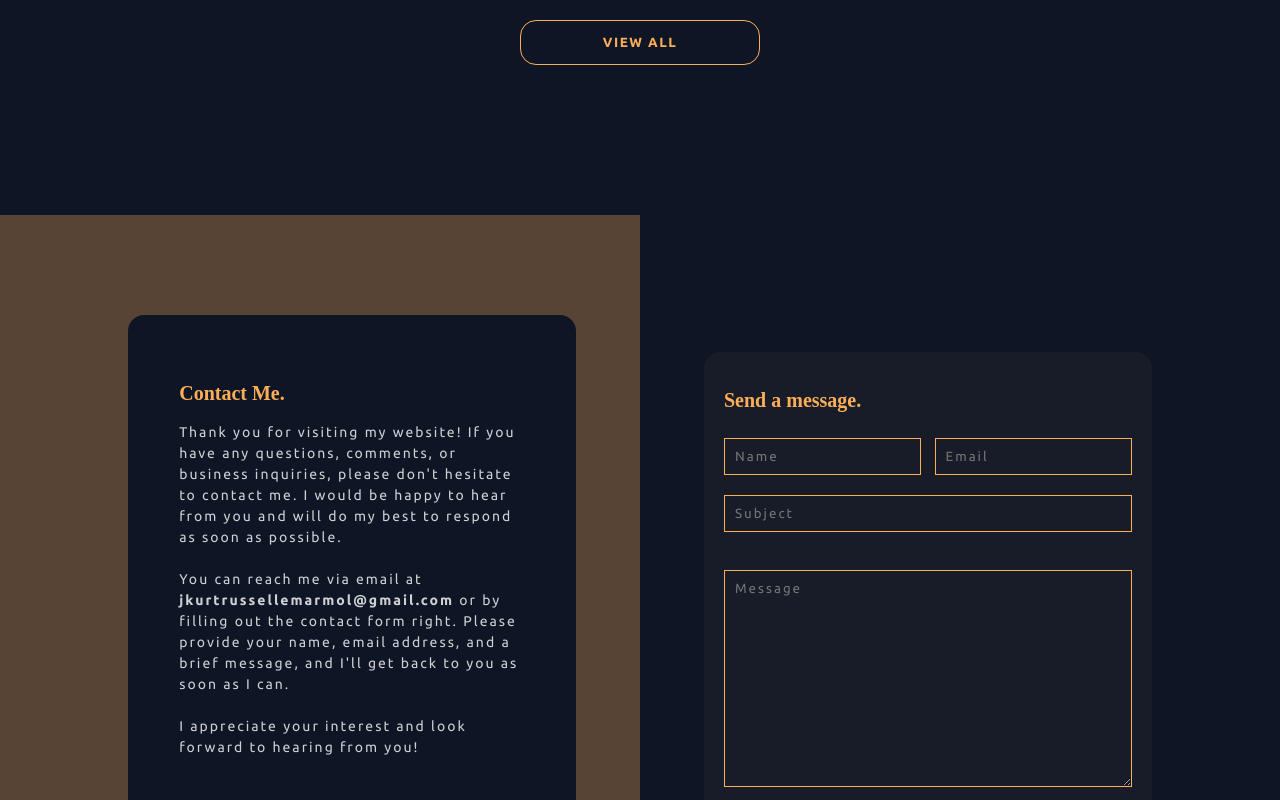
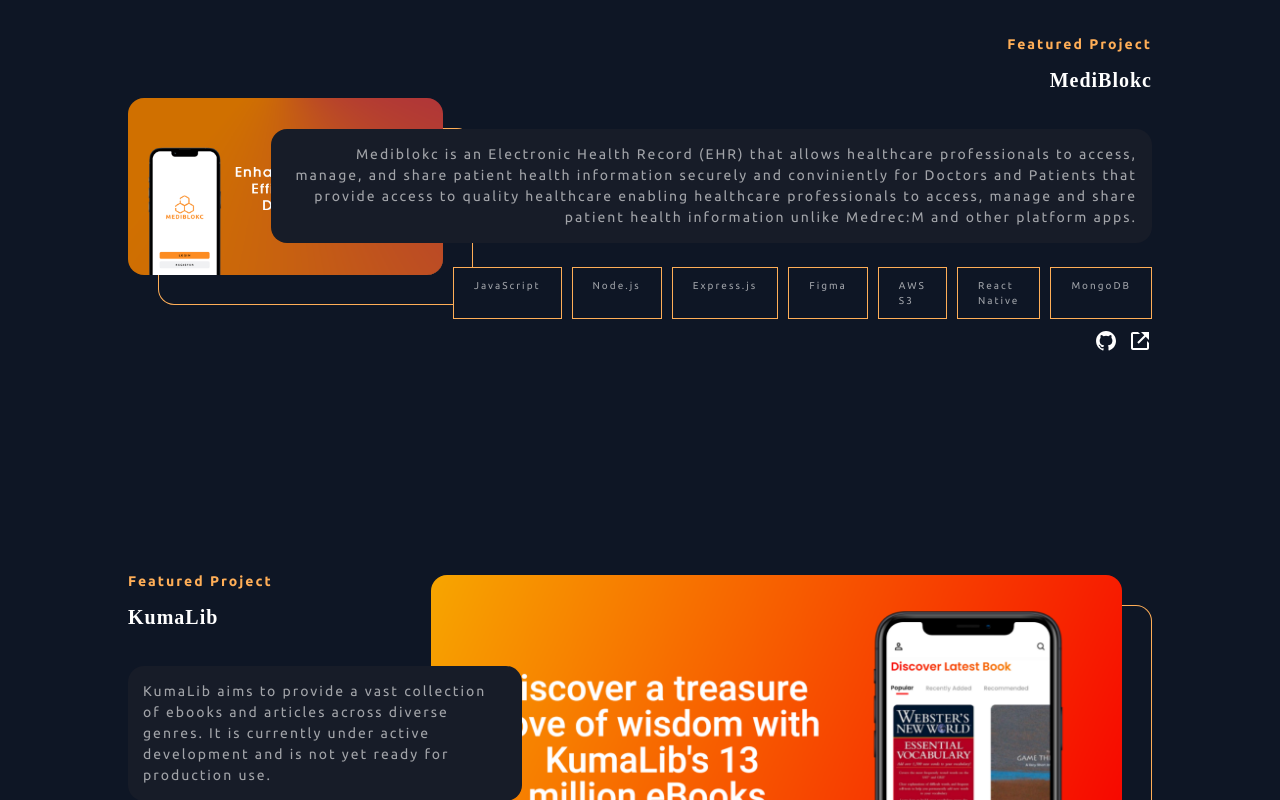
Before and after one commit to jkrmarmol/v2, a React (Vite) app in the folder react/: page / in a window 1280 px wide. Shown: the part 5220-6020 px from the top of the page. Built offline with nearby package versions, Linux system fonts and the light colour scheme; a web font is replaced by a local one.

Commit message:
added mediblock and kumalib

```diff
--- a/react/src/components/project/projectInfo.ts
+++ b/react/src/components/project/projectInfo.ts
@@ -5,6 +5,8 @@
 import SchoolMSCover from '../../assets/images/sms.png';
 import Portfoliov2Cover from '../../assets/images/porfoliov2.png';
 import UnderDevelopment from '../../assets/images/under-development.gif'
+import MediBlokcCover from '../../assets/images/mediblokc.png'
+import KumaLibCover from '../../assets/images/KumaLib.png'
 
 export const projectInfo: any = [
   {
@@ -12,7 +14,7 @@
     details: 'BIMS provides LGUs with a centralized database of information that can be accessed and updated easily, allowing them to track and monitor the needs and activities of the barangay more efficiently.',
     techUsed: ['PostgreSQL', 'TypeScript', 'ReactJS', 'Node.js', 'ExpressJS', 'BootStrap'],
     image: BMISCover,
-    github: 'not-available',
+    github: '',
     view: 'https://www.youtube.com/watch?v=SZptpkdpzL0&t=21s'
   },
   {
@@ -36,7 +38,7 @@
     details: 'Introducing a web enrollment system can streamline the registration process, provide a user-friendly platform, automate tasks, reduce paperwork, eliminate manual data entry errors, and enhance the overall experience for users, ultimately saving time and resources for the organization',
     techUsed: ['HTML', 'CSS', 'JavaScript', 'PHP', 'MySQL', 'BootStrap'],
     image: SESCover,
-    github: 'not-available',
+    github: '',
     view: 'https://xkurtph.000webhostapp.com/dist/view/login.php'
   },
   {
@@ -44,7 +46,7 @@
     details: 'A School Management System streamlines operations, enhances communication, automates tasks, improves efficiency, and provides a user-friendly, secure, and scalable solution for schools to manage student enrollment, attendance, scheduling, grading, and reporting.',
     techUsed: ['TypeScript', 'ReactJS', 'Node.js', 'Express.js', 'MongoDB', 'Vite.js'],
     image: SchoolMSCover,
-    github: 'not-available',
+    github: '',
     view: 'https://schoolms.jkrmarmol.tech/'
   },
   {
@@ -52,7 +54,23 @@
     details: 'My portfolio v2 is designed to give you a comprehensive overview of my skills, from concept development to execution. Here, you will find examples of my past work, as well as detailed descriptions of the projects I have completed. ',
     techUsed: ['Vite.js', 'React.js', 'HTML5', 'CSS3', 'Sass', 'Framer Motion', 'Figma'],
     image: Portfoliov2Cover,
-    github: 'not-available',
+    github: '',
     view: 'https://jkrmarmol.tech/'
   },
+  {
+    title: 'MediBlokc',
+    details: 'Mediblokc is an Electronic Health Record (EHR) that allows healthcare professionals to access, manage, and share patient health information securely and conviniently for Doctors and Patients that provide access to quality healthcare enabling healthcare professionals to access, manage and share patient health information unlike Medrec:M and other platform apps.',
+    techUsed: ['JavaScript', 'Node.js', 'Express.js', 'Figma', 'AWS S3', 'React Native', 'MongoDB'],
+    image: MediBlokcCover,
+    github: '',
+    view: ''
+  },
+  {
+    title: 'KumaLib',
+    details: 'KumaLib aims to provide a vast collection of ebooks and articles across diverse genres. It is currently under active development and is not yet ready for production use.',
+    techUsed: ['TypeScript', 'React Native', 'Figma'],
+    image: KumaLibCover,
+    github: '',
+    view: ''
+  },
 ]
```
Also changed, not shown: react/src/assets/images/kumalib.png (added), react/src/assets/images/mediblokc.png (added).
